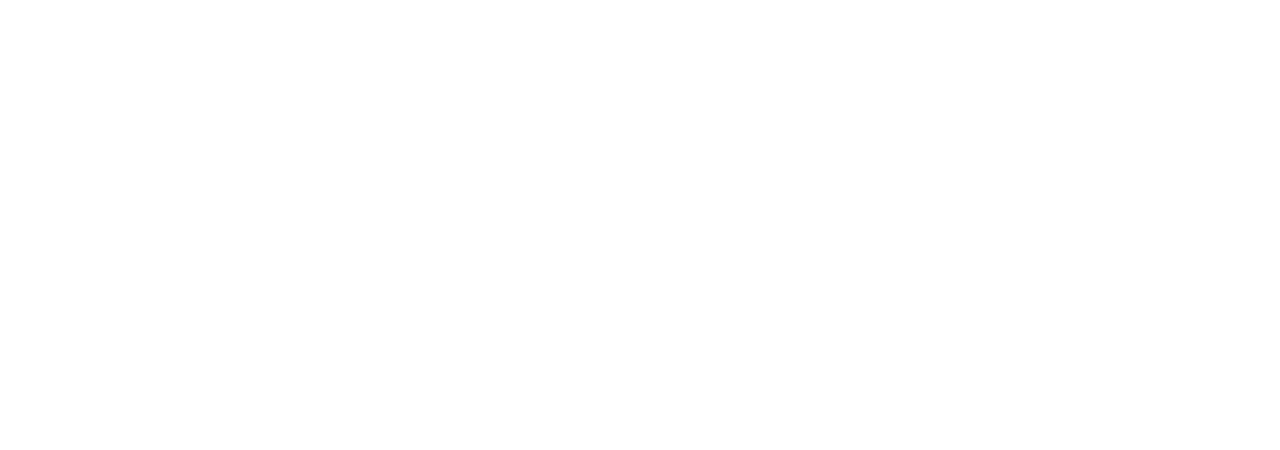
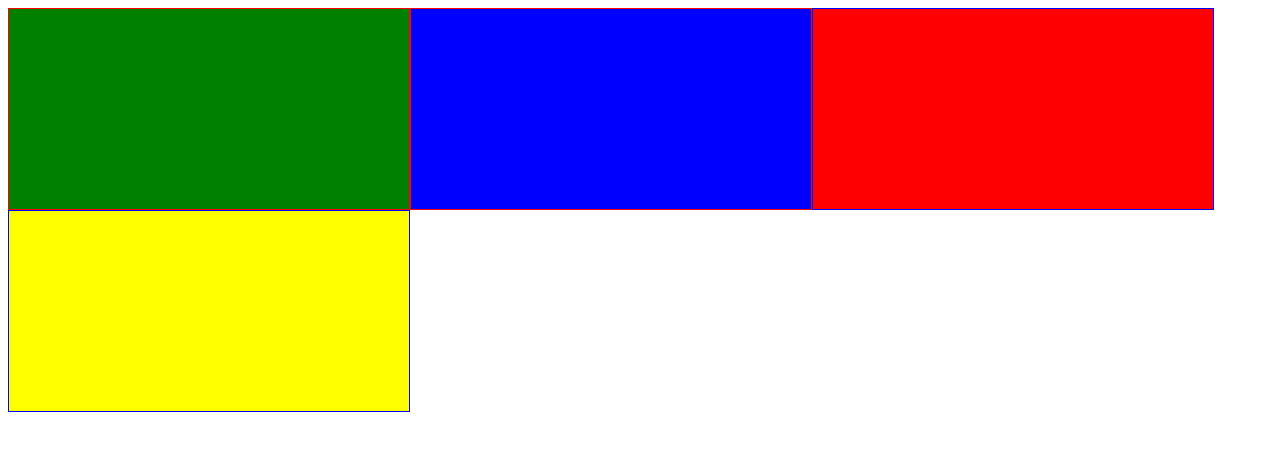
Before and after one commit to bgartdu/practice-with-turor, a plain HTML site: page index.html in a window 1280 px wide. Drawn offline with Linux system fonts and the light colour scheme.

Commit message:
added stying

```diff
--- a/index.html
+++ b/index.html
@@ -4,6 +4,7 @@
     <meta charset="UTF-8">
     <meta name="viewport" content="width=device-width, initial-scale=1.0">
     <title>Document</title>
+    <link rel="stylesheet" type="text/css" href="styles.css">
 </head>
 <body>
     <div id="header"></div>
--- a/styles.css
+++ b/styles.css
@@ -0,0 +1,33 @@
+.greenBox {
+    width: 300px;
+    height: 100px;
+    padding: 50px;
+    border: 1px solid red;
+    background-color: green;
+    float: left;
+}
+.blueBox {
+    width: 300px;
+    height: 100px;
+    padding: 50px;
+    border: 1px solid red;
+    background-color:blue;
+    float: left;
+}
+.redBox {
+    width: 300px;
+    height: 100px;
+    padding: 50px;
+    border: 1px solid blue;
+    background-color:red;
+    float: left;
+
+}
+.yellowBox {
+    width: 300px;
+    height: 100px;
+    padding: 50px;
+    border: 1px solid blue;
+    background-color: yellow;
+    float: left;
+}
```
